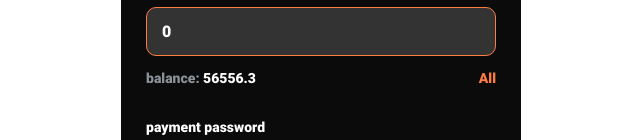
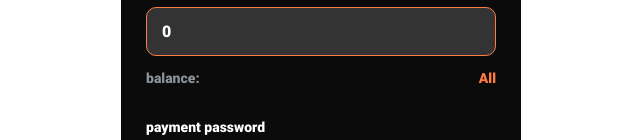
Before and after one commit to wuhuboom/orange, a Vue app: page /transfer in a window 1280 px wide. Shown: the part 219-359 px from the top of the page, without its empty margins (319-959 px from the left). Built offline with nearby package versions, Linux system fonts and the light colour scheme; no server answers.

Commit message:
修改样式

```diff
--- a/src/views/transfer.vue
+++ b/src/views/transfer.vue
@@ -12,7 +12,7 @@
         </div>
         <div class="balance">
             <p>
-                balance: <span class="money">56556.3</span>
+                balance: <span class="money">{{ accountInfo.currRate }}</span>
             </p>
             <span class="all cursor" @click="setAllAmount">
                 All
@@ -20,7 +20,7 @@
         </div>
         <div class="sendBox">
             <div class="title">payment password</div>
-            <input type="text" v-model="payPwd" placeholder="please enter payment password">
+            <input type="password" v-model="payPwd" placeholder="please enter payment password">
         </div>
         <div class="confirm cursor" @click="confirmTransfer">
             Confirm
@@ -56,6 +56,7 @@ async function confirmTransfer() {
 
         state.amount = 0
         state.payPwd = ''
+        // store.getUserInfo()
         showToast('success')
     })
 
```
